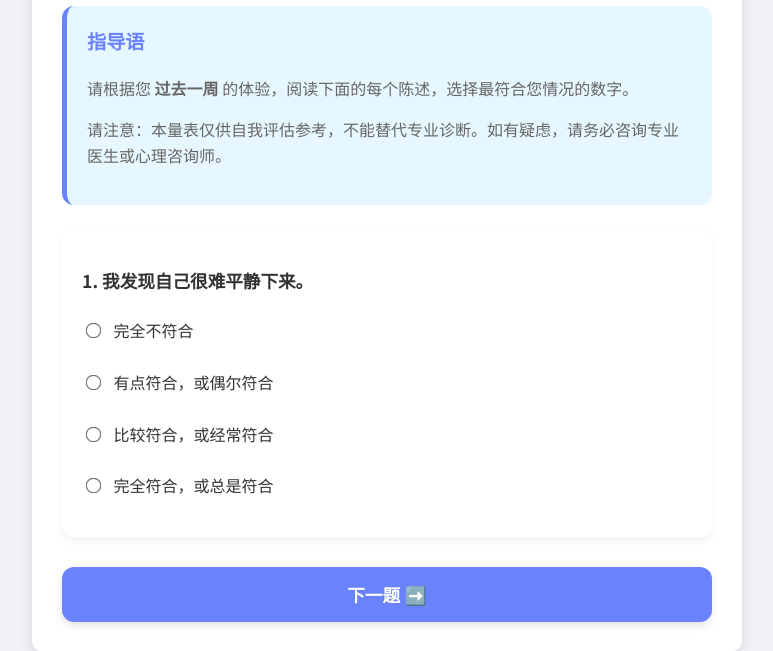
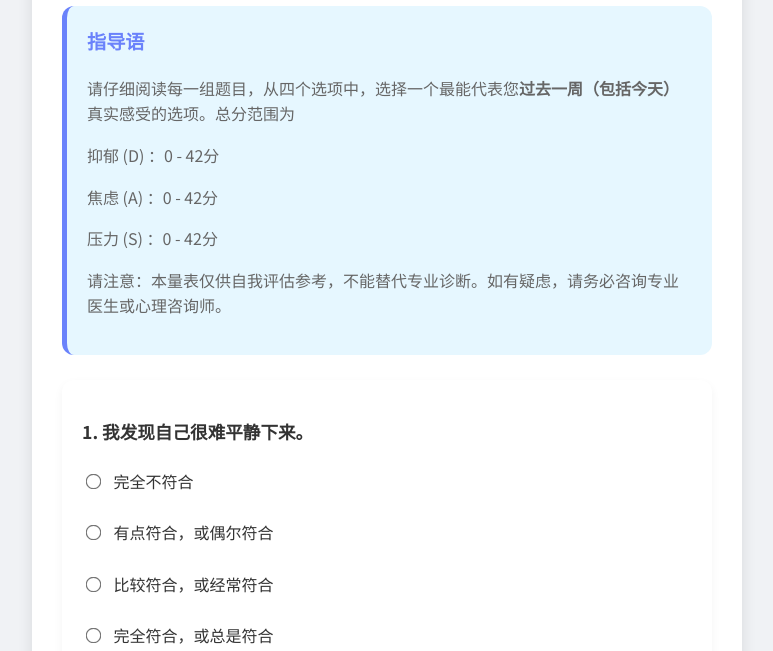
Before and after one commit to xhserver123/self-assessment, a plain HTML site: page DASS21.html in a window 1280 px wide. Shown: the part 149-800 px from the top of the page, without its empty margins (253-1026 px from the left). Drawn offline with Linux system fonts and the light colour scheme.

Commit message:
更新 DASS21.html

```diff
--- a/DASS21.html
+++ b/DASS21.html
@@ -46,7 +46,10 @@
         <h1>DASS-21 抑郁-焦虑-压力量表</h1>
         <div class="scoring-rules">
             <h3>指导语</h3>
-            <p>请根据您 <strong>过去一周</strong> 的体验，阅读下面的每个陈述，选择最符合您情况的数字。</p>
+            <p>请仔细阅读每一组题目，从四个选项中，选择一个最能代表您<strong>过去一周（包括今天）</strong>真实感受的选项。总分范围为</p>
+<p>抑郁 (D) ：0 - 42分</p>
+<p>焦虑 (A) ：0 - 42分</p>
+<p>压力 (S) ：0 - 42分</p>
             <p>请注意：本量表仅供自我评估参考，不能替代专业诊断。如有疑虑，请务必咨询专业医生或心理咨询师。</p>
         </div>
         <form id="dassForm">
```
